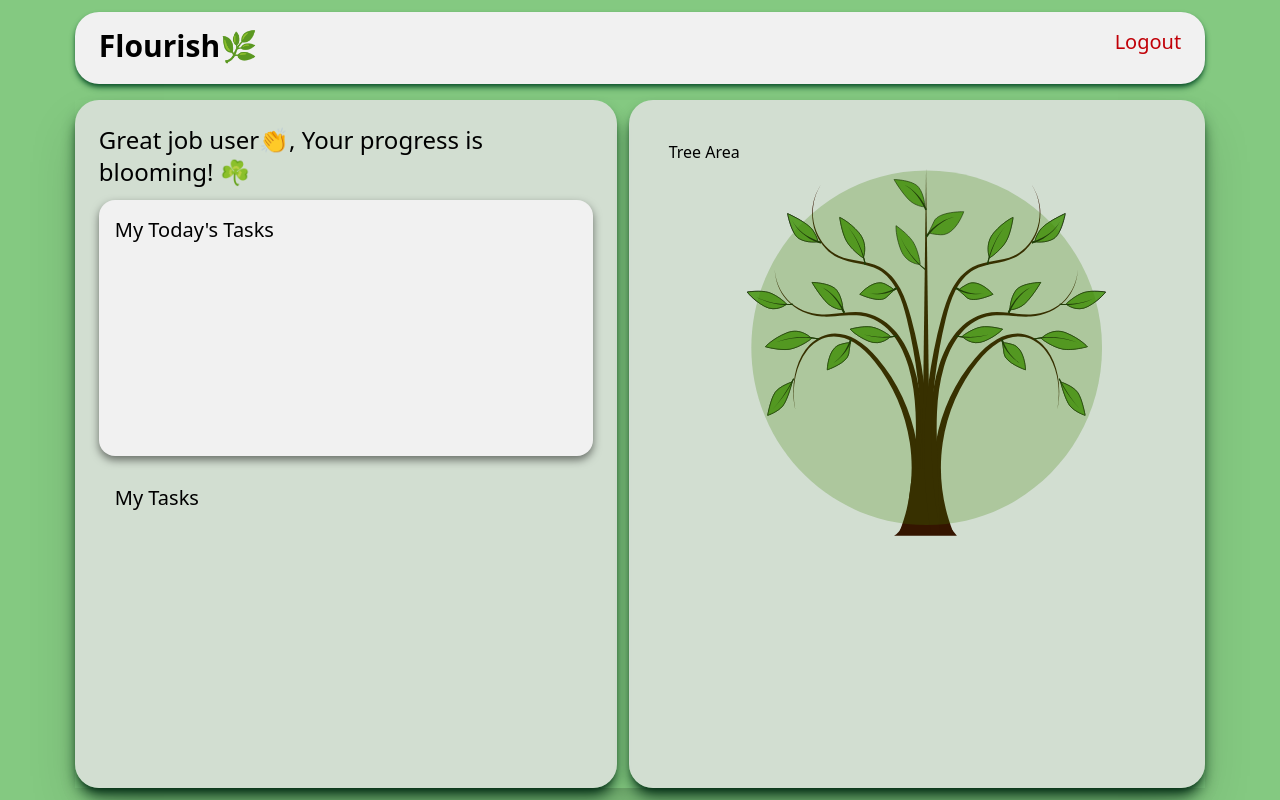
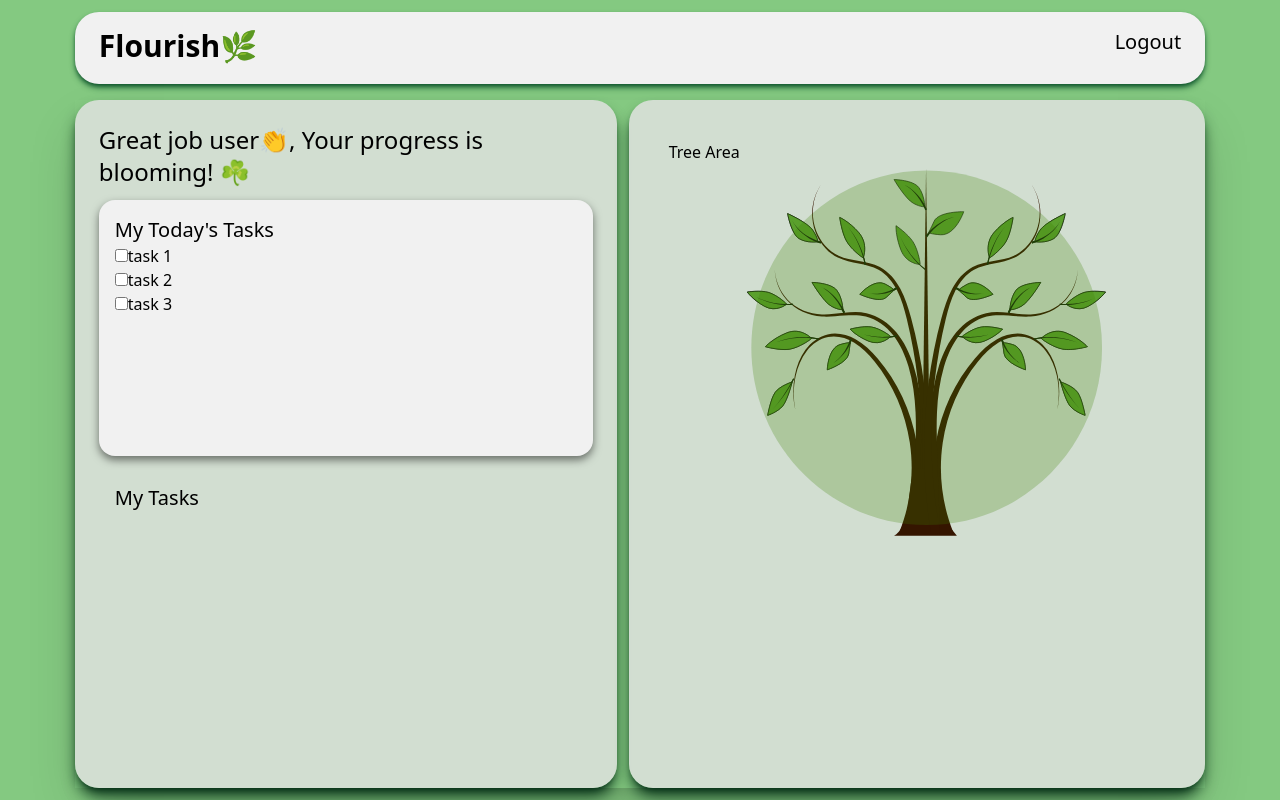
Before and after one commit to Ajdj100/FlourishAppV2, a React (Vite) app in the folder FlourishAppV2/: page /Dashboard in a window 1280 px wide. Built offline with nearby package versions, Linux system fonts and the light colour scheme.

Commit message:
changed logout button and added function to fetch today's tasks from api

```diff
--- a/FlourishAppV2/src/Dashboard.jsx
+++ b/FlourishAppV2/src/Dashboard.jsx
@@ -1,17 +1,40 @@
-import React from "react";
+import React, { useEffect, useState } from "react";
 import { useLocation } from "react-router-dom";
 
 const Dashboard = () => {
   const location = useLocation();
   const { username } = location.state || { username: "user" };
-  const userId=sessionStorage.getItem("userId");
+  const userId = sessionStorage.getItem("userId");
+  const [Tasks, setTasks] = useState([]);
 
+  useEffect(() => {
+    const fetchTasks = async () => {
+      try {
+        const response = await fetch("http://10.144.112.144:8080/todaytasks", {
+          method: "POST",
+          headers: {
+            "Content-Type": "application/json",
+          },
+          body: JSON.stringify({ userId }),
+        });
+        if (response.ok) {
+          const data = await response.json();
+          setTasks(data);
+          console.log(Tasks);
+        } else {
+          throw new error("Failed to fetch");
+        }
+      } catch (e) {
+        console.error(e);
+      }
+    };
+  });
 
   return (
     <div className="h-screen w-screen bg-[#84C981] flex flex-col space-y-4 items-center p-3">
       <div className="w-[90%] bg-[#f1f1f1] h-[10%] rounded-3xl px-6 py-4 text-center flex justify-between  shadow-md shadow-green-900">
         <h1 className="text-3xl font-bold">Flourish🌿</h1>
-        <h1 className="text-xl cursor-pointer text-red-700 hover:font-bold">
+        <h1 className="text-xl cursor-pointer hover:underline">
           Logout
         </h1>
       </div>
@@ -20,11 +43,23 @@ const Dashboard = () => {
           <h1 className="text-2xl">
             Great job {username}👏, Your progress is blooming! ☘️
           </h1>
-          <div className="todo bg-[#f1f1f1] h-[40%] w-full rounded-2xl p-4 mt-3 shadow-md" style={{boxShadow: '0 4px 8px rgba(0, 0, 0, 0.5)' }}>
+          <div
+            className="todo bg-[#f1f1f1] h-[40%] w-full rounded-2xl p-4 mt-3 shadow-md"
+            style={{ boxShadow: "0 4px 8px rgba(0, 0, 0, 0.5)" }}
+          >
             <h1 className="text-xl ">My Today's Tasks</h1>
+            {/* {Tasks.map((task)=>{
+                <li>task.taskName</li>
+            })} */}
+            <div className="list-none ">
+
+            <li><input type="checkbox" />task 1</li>
+            <li><input type="checkbox" />task 2</li>
+            <li><input type="checkbox" />task 3</li>
+            </div>
           </div>
           <div className="mytasks p-4 mt-3">
-                <h1 className="text-xl ">My Tasks</h1>
+            <h1 className="text-xl ">My Tasks</h1>
           </div>
         </div>
         <div className="flex w-[51%] flex-col bg-[#e2e2e2d3] rounded-3xl overflow-hidden p-10 shadow-lg shadow-green-950">
```
